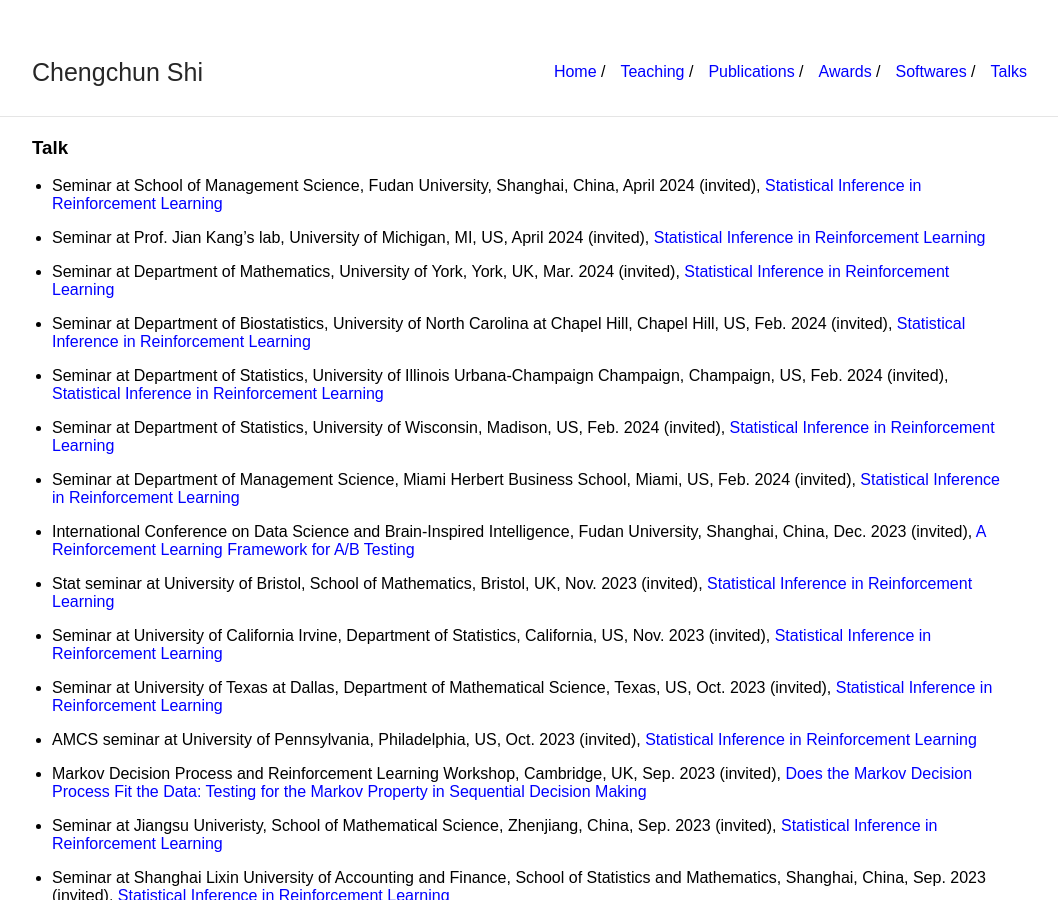
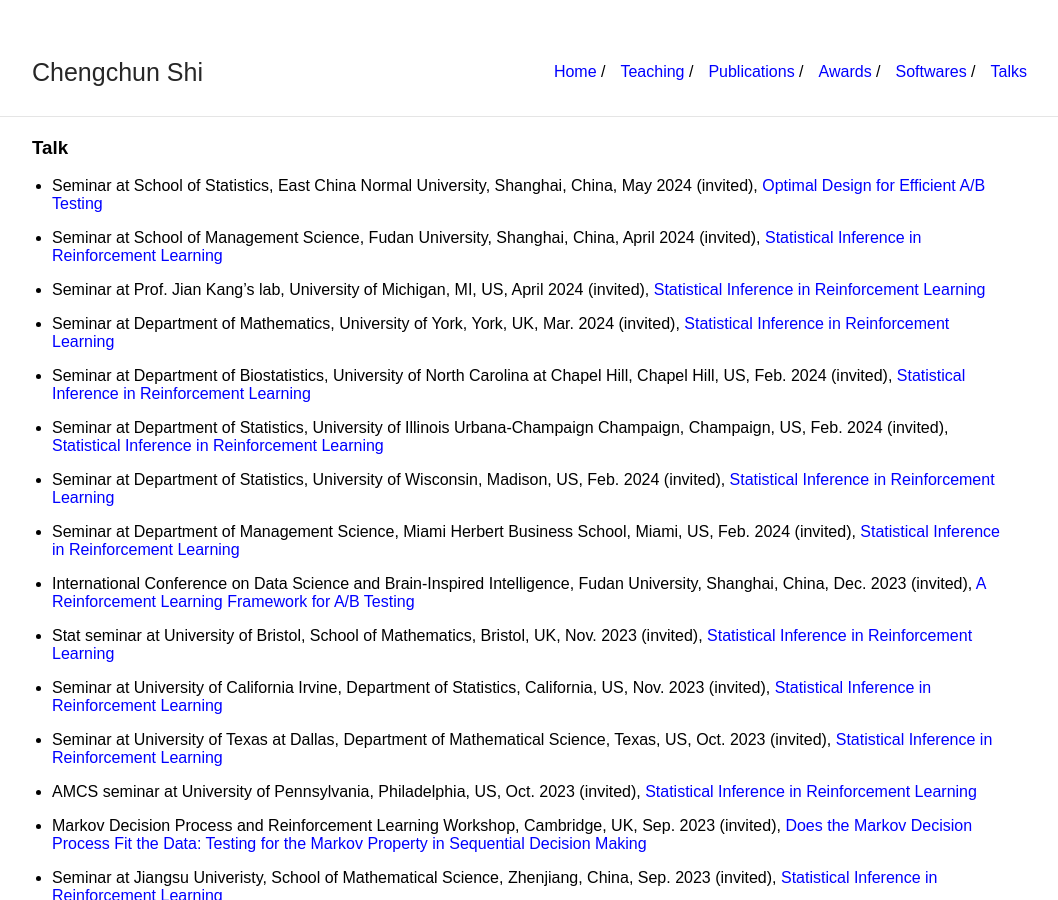
Before and after one commit to callmespring/callmespring.github.io, a Jekyll site: the page built from talk.md, in a window 1280 px wide and 900 px high. Shown: the whole window, without its empty margins (108-1166 px from the left). Built offline with Jekyll 4.4.1, drawn with Linux system fonts in a browser that asks for light colours.

Commit message:
Update talk.md

```diff
--- a/talk.md
+++ b/talk.md
@@ -4,6 +4,8 @@ title: Talk
 ---
 
 ### Talk
+
+* Seminar at School of Statistics, East China Normal University, Shanghai, China, May 2024 (invited), [Optimal Design for Efficient A/B Testing](./slides/design.pdf)
 
 * Seminar at School of Management Science, Fudan University, Shanghai, China, April 2024 (invited), [Statistical Inference in Reinforcement Learning](./slides/StatRL.pdf)
 
```
